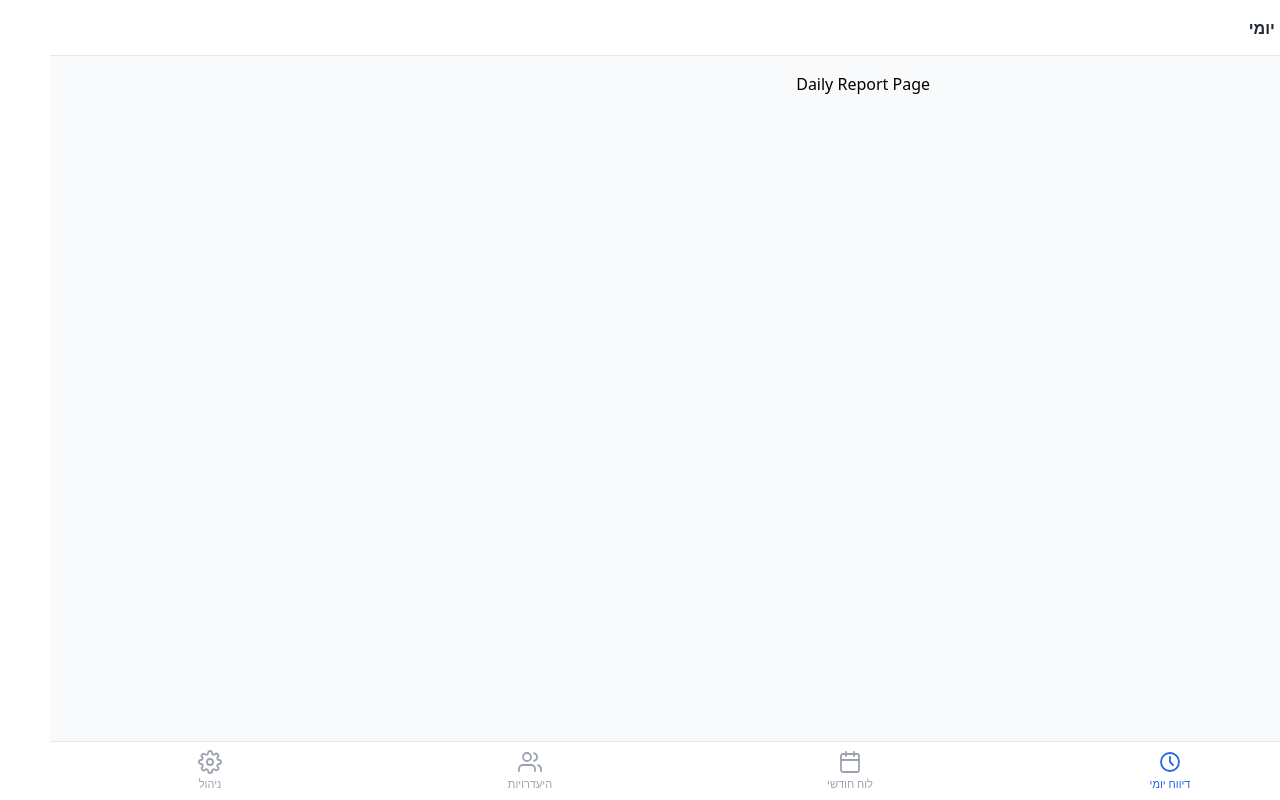
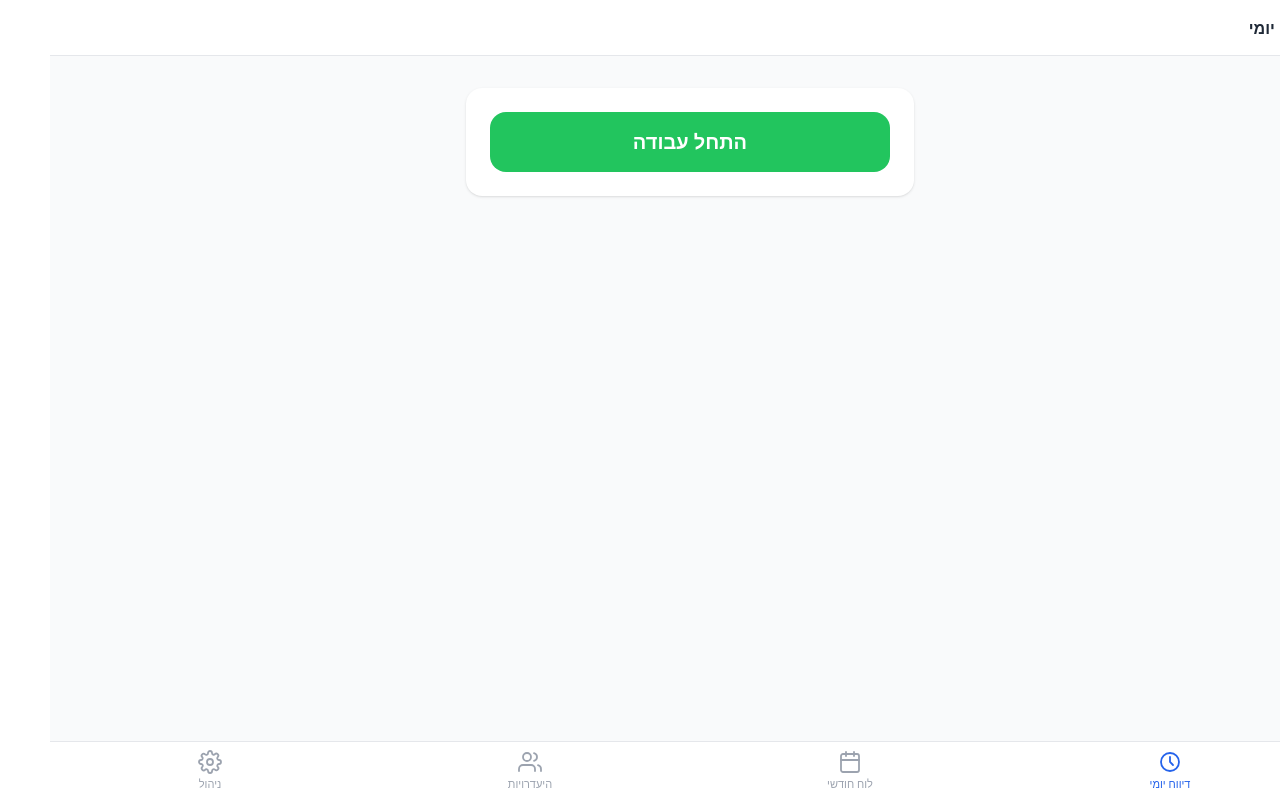
Before and after one commit to AI-development-bootcamp-2/time-watch, a React (Vite) app in the folder frontend/: page /daily in a window 1280 px wide. Built offline with nearby package versions, Linux system fonts and the light colour scheme.

Commit message:
add TimerWidget shell with start button wired to backend

```diff
--- a/frontend/src/features/daily-reporting/DailyReportPage.tsx
+++ b/frontend/src/features/daily-reporting/DailyReportPage.tsx
@@ -1,3 +1,9 @@
+import TimerWidget from './TimerWidget';
+
 export default function DailyReportPage() {
-  return <div>Daily Report Page</div>
+  return (
+    <main className="p-4">
+      <TimerWidget />
+    </main>
+  );
 }
--- a/frontend/src/features/daily-reporting/TimerWidget.tsx
+++ b/frontend/src/features/daily-reporting/TimerWidget.tsx
@@ -1,3 +1,54 @@
+import { useState } from 'react';
+
+type TimerStatus = 'idle' | 'loading' | 'running';
+
 export default function TimerWidget() {
-  return <div>Timer Widget</div>
+  const [status, setStatus] = useState<TimerStatus>('idle');
+  const [error, setError] = useState<string | null>(null);
+
+  async function handleStart() {
+    setStatus('loading');
+    setError(null);
+
+    try {
+      const res = await fetch('/api/timer/start', { method: 'POST' });
+
+      if (res.status === 201) {
+        setStatus('running');
+        return;
+      }
+
+      if (res.status === 409) {
+        setError('יש כבר טיימר פעיל');
+      } else {
+        setError('שגיאה בהפעלת הטיימר');
+      }
+
+      setStatus('idle');
+    } catch {
+      setError('שגיאה בהפעלת הטיימר');
+      setStatus('idle');
+    }
+  }
+
+  if (status === 'running') {
+    return <div>טיימר פעיל...</div>;
+  }
+
+  return (
+    <div dir="rtl" className="rounded-2xl shadow p-6 bg-white">
+      <button
+        type="button"
+        onClick={handleStart}
+        disabled={status === 'loading'}
+        className="w-full py-4 text-xl font-bold rounded-2xl bg-green-500 text-white active:bg-green-700 disabled:opacity-60 disabled:cursor-not-allowed"
+      >
+        {status === 'loading' ? 'מתחיל...' : 'התחל עבודה'}
+      </button>
+
+      {error && (
+        <p className="mt-3 text-red-600 text-sm text-center">{error}</p>
+      )}
+    </div>
+  );
 }
```
